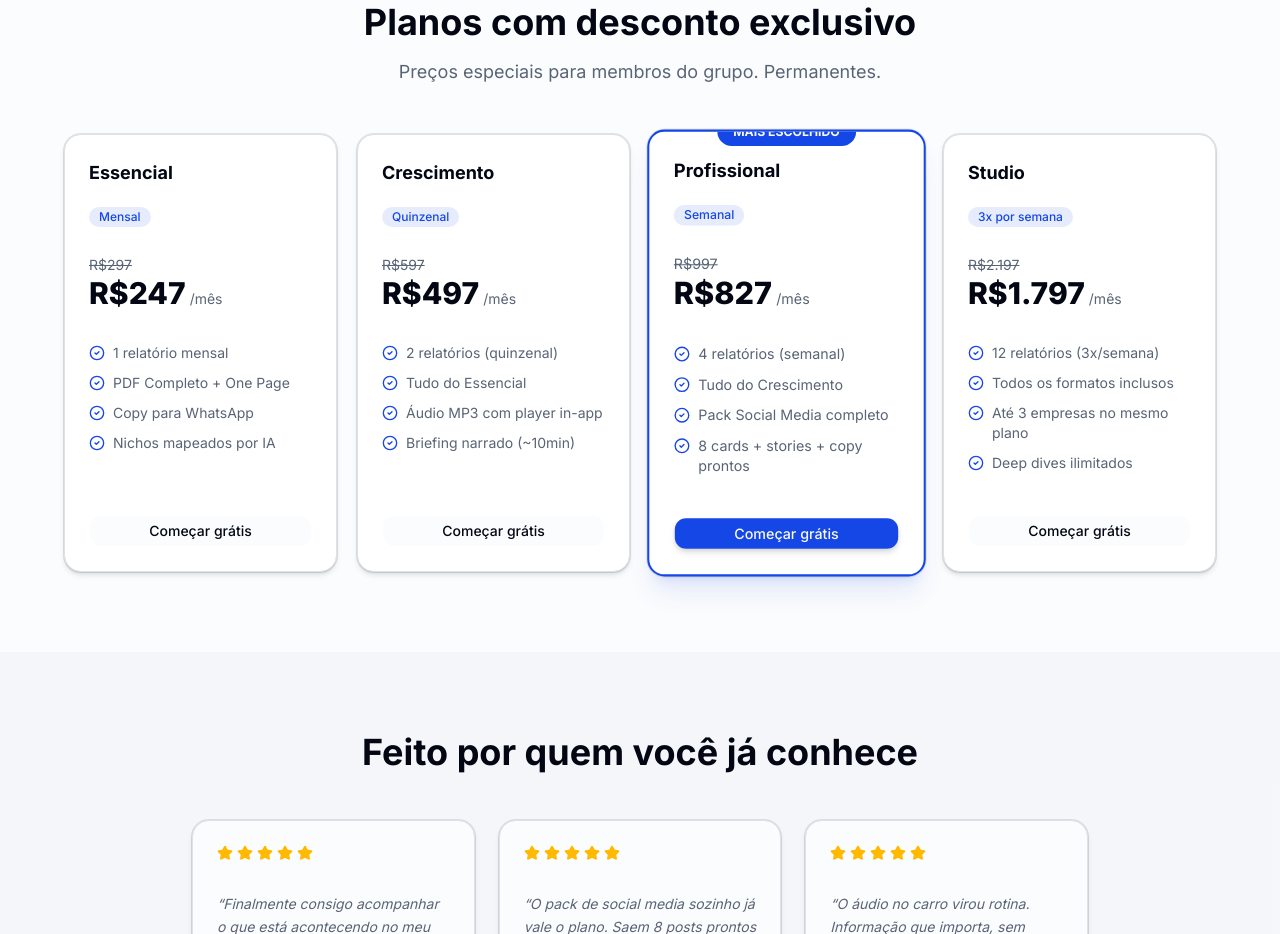
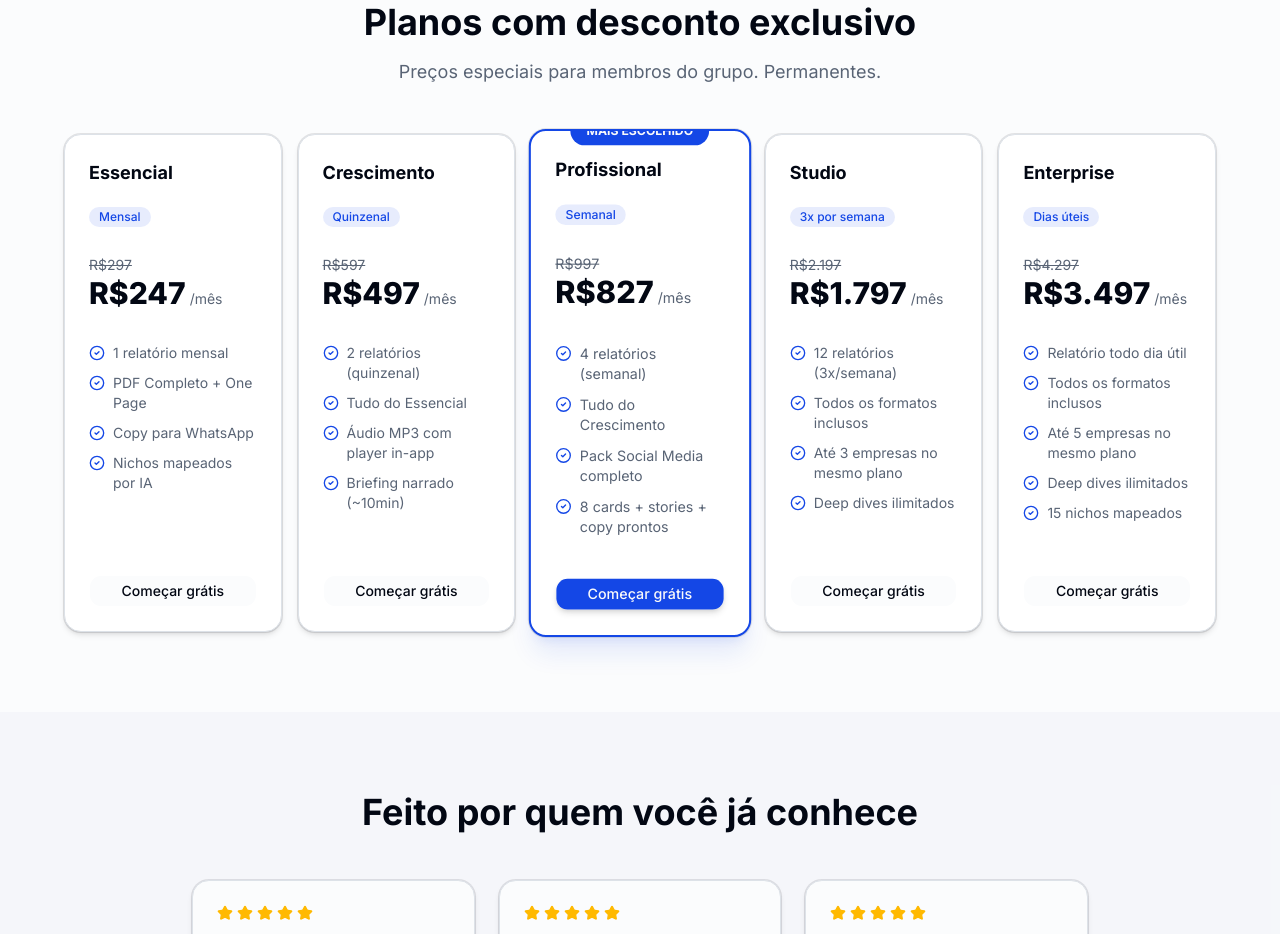
Before and after one commit to Gustavogm9/guilds-intelligence, a Next.js app in the folder web/: page / in a window 1280 px wide. Shown: the part 3280-4214 px from the top of the page. Built offline with nearby package versions, Linux system fonts and the light colour scheme.

Commit message:
feat: plano Enterprise (dias uteis, ~22/mes, R.497)

```diff
--- a/web/src/app/page.tsx
+++ b/web/src/app/page.tsx
@@ -157,6 +157,23 @@ const plans = [
     ],
     popular: false,
     value: "studio",
+  },
+  {
+    name: "Enterprise",
+    priceOriginal: "R$4.297",
+    priceDiscount: "R$3.497",
+    period: "/mês",
+    frequency: "Dias úteis",
+    frequencyDetail: "~22 relatórios por mês",
+    features: [
+      "Relatório todo dia útil",
+      "Todos os formatos inclusos",
+      "Até 5 empresas no mesmo plano",
+      "Deep dives ilimitados",
+      "15 nichos mapeados",
+    ],
+    popular: false,
+    value: "enterprise",
   },
 ];
 
@@ -735,7 +752,7 @@ export default function LandingPage() {
           <p className="text-muted-foreground text-center mb-12 text-lg">
             Preços especiais para membros do grupo. Permanentes.
           </p>
-          <div className="grid sm:grid-cols-2 lg:grid-cols-4 gap-5">
+          <div className="grid sm:grid-cols-2 lg:grid-cols-5 gap-4">
             {plans.map((plan, i) => (
               <Card
                 key={i}
```
